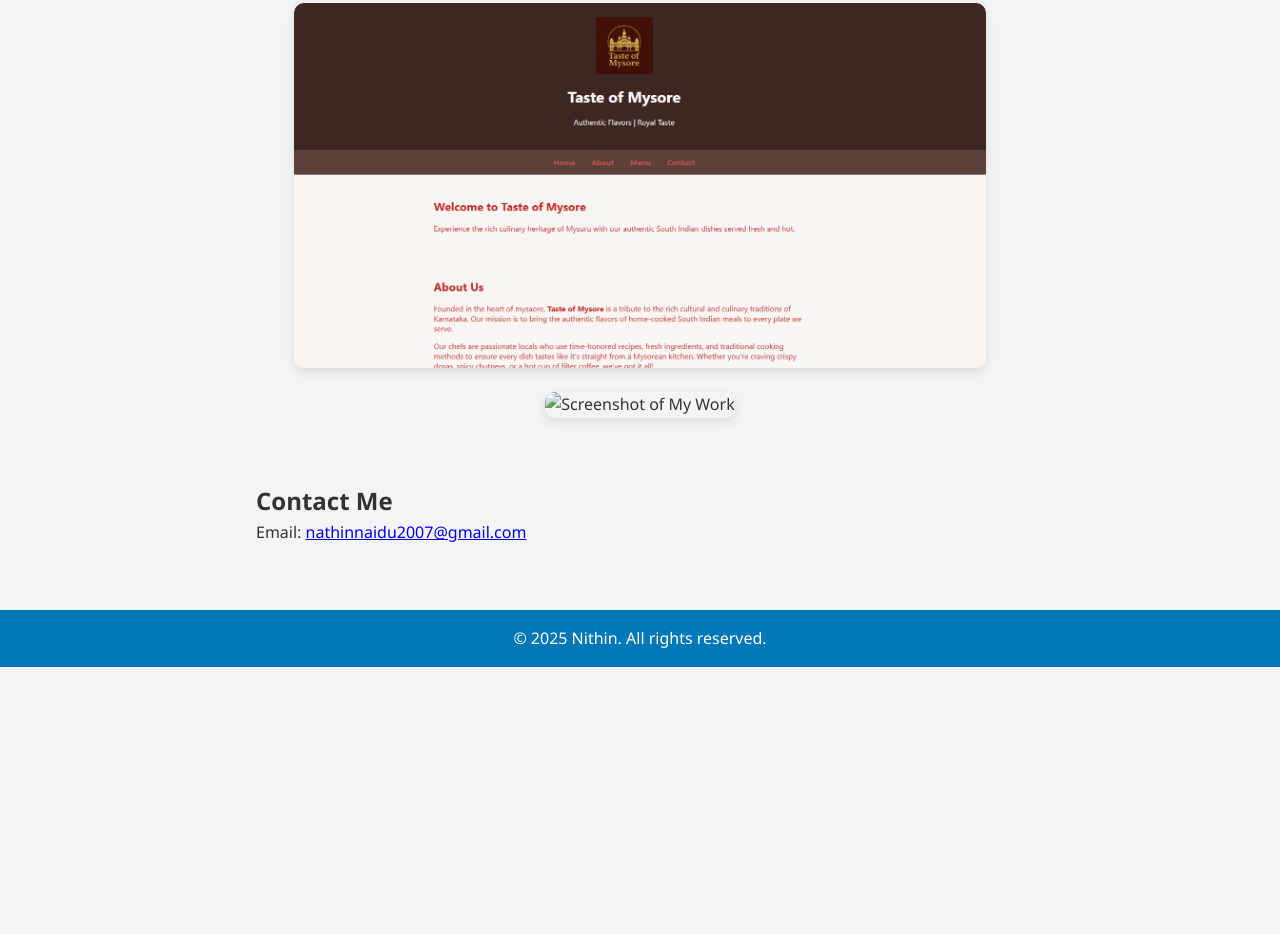
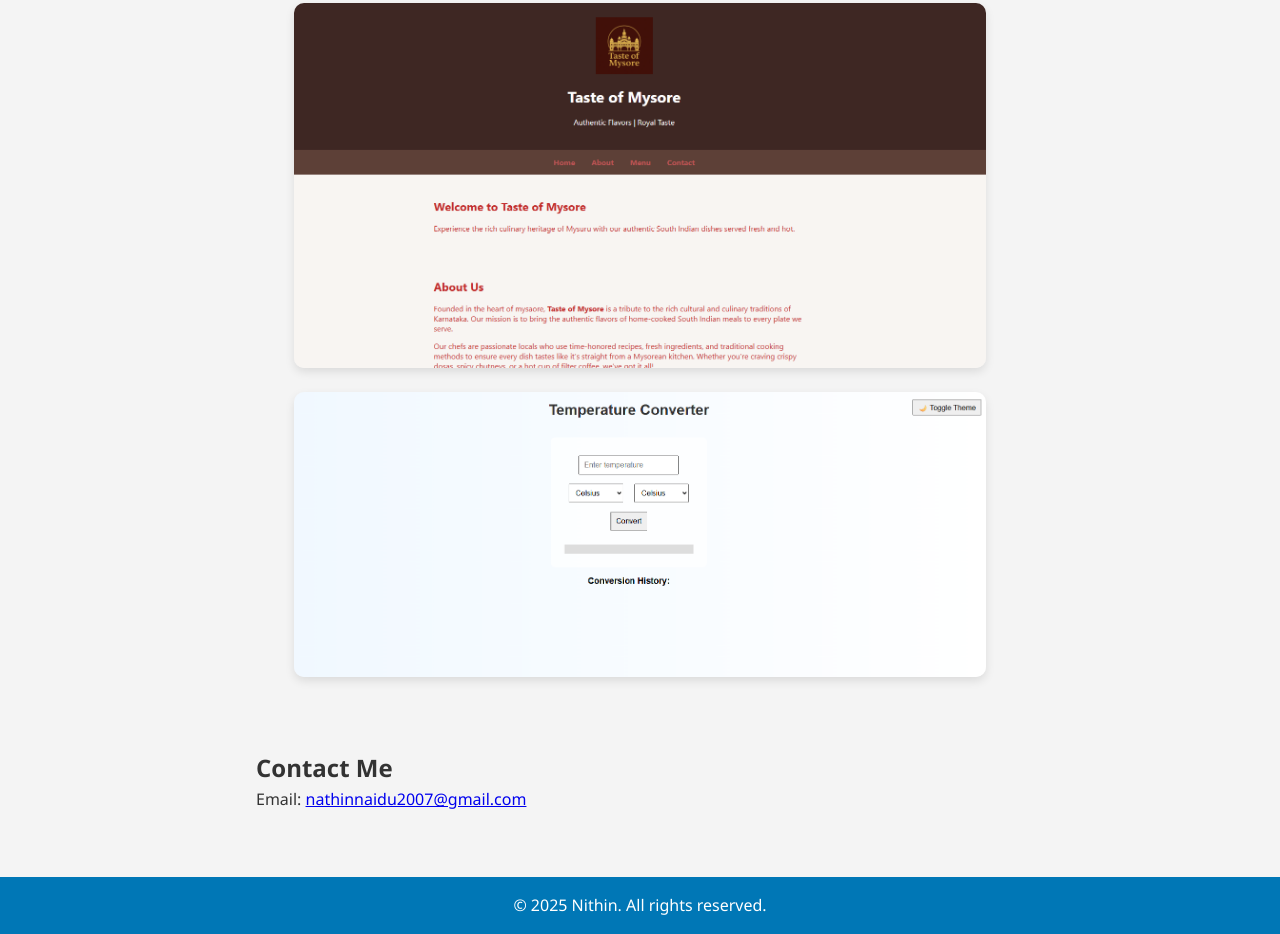
Before and after one commit to nithin495/landing-page, a plain HTML site: page index.html in a window 1280 px wide. Shown: the part 681-1615 px from the top of the page. Before the commit the page ends 1348 px from the top, so only its background shows below. Drawn offline with Linux system fonts and the light colour scheme.

Commit message:
Update index.html

```diff
--- a/index.html
+++ b/index.html
@@ -40,7 +40,7 @@
   <section id="image-section">
     <h2>My Work Image</h2>
     <img src="images/Screenshot 2025-05-18 144108.png" alt="Screenshot of My Work" />
-       <img src="" alt="Screenshot of My Work" />
+       <img src="images/Screenshot 2025-05-18 144150.png" alt="Screenshot of My Work" />
   </section>
 
   <section id="contact">
```
